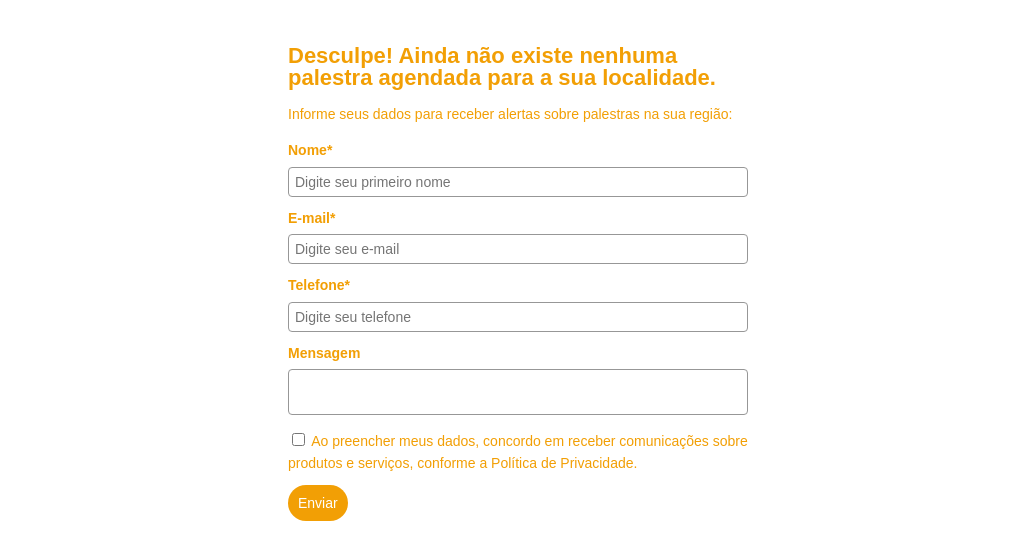
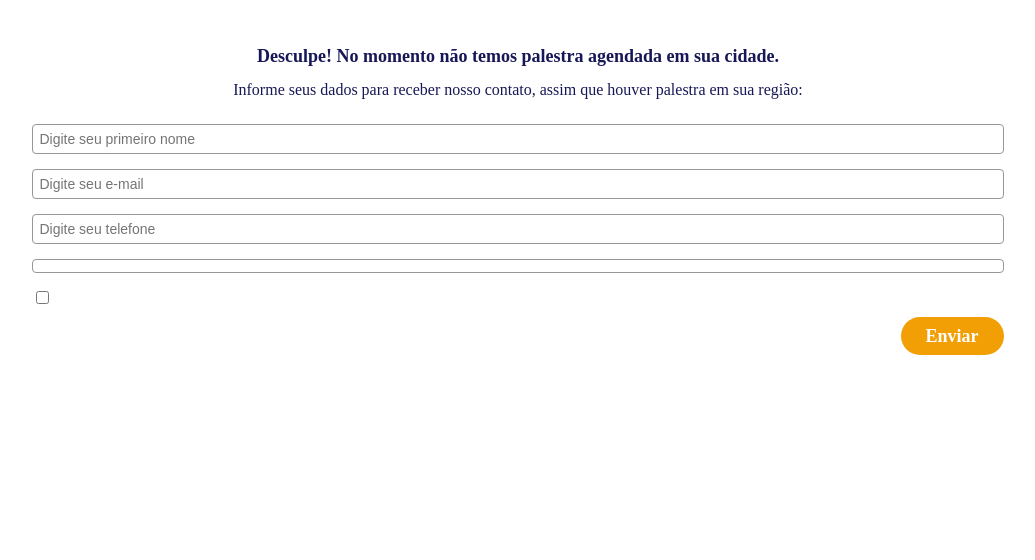
Before and after one commit to colmeiaperformance/mt_ameliabooking, a PHP site: page /views/empty_result_form.php in a window 1280 px wide. Shown: the top 560 px of the page, without its empty margins (122-1157 px from the left). Run offline with PHP 8.4, Linux system fonts and the light colour scheme.

Commit message:
update empty_results_form

```diff
--- a/views/empty_result_form.php
+++ b/views/empty_result_form.php
@@ -1,5 +1,14 @@
 <style>
-  #_form_4_ { font-size:14px; line-height:1.6; font-family:arial, helvetica, sans-serif; margin:0; }
+.subtitle{
+    font-size:16px !important;
+    font-family: 'Work Sans';
+    text-align:center;
+    color:#171757;
+    float: none !important;
+    margin: 0 auto !important;
+    margin-bottom: 16px !important;
+}
+ #_form_4_ { font-size:14px; line-height:1.6; font-family:arial, helvetica, sans-serif; margin:0; max-width: 80% }
  #_form_4_ * { outline:0; }
  ._form_hide { display:none; visibility:hidden; }
  ._form_show { display:block; visibility:visible; }
@@ -9,7 +18,23 @@
  #_form_4_._form-right { right:0; }
  #_form_4_ input[type="text"],#_form_4_ input[type="date"],#_form_4_ textarea { padding:6px; height:auto; border:#979797 1px solid; border-radius:4px; color:#000 !important; font-size:14px; -webkit-box-sizing:border-box; -moz-box-sizing:border-box; box-sizing:border-box; }
  #_form_4_ textarea { resize:none; }
-  #_form_4_ ._submit { -webkit-appearance:none; cursor:pointer; font-family:arial, sans-serif; font-size:14px; text-align:center; background:#f29f05 !important; border:0 !important; -moz-border-radius:20px !important; -webkit-border-radius:20px !important; border-radius:20px !important; color:#fff !important; padding:10px !important; }
+ #_form_4_ ._submit {
+    background: #F29F05;
+    border-radius: 30px;
+    padding: 8px 25px;
+    font-family: 'Work Sans';
+    font-style: normal;
+    font-weight: 700;
+    font-size: 18px;
+    line-height: 22px;
+    color: #FFFFFF;
+    border:none;
+    float: right;
+    transition:0.5s;
+  }
+  #_form_4_ ._submit:hover{
+    background:#FFC536;
+  }
  #_form_4_ ._close-icon { cursor:pointer; background-image:url('https://d226aj4ao1t61q.cloudfront.net/esfkyjh1u_forms-close-dark.png'); background-repeat:no-repeat; background-size:14.2px 14.2px; position:absolute; display:block; top:11px; right:9px; overflow:hidden; width:16.2px; height:16.2px; }
  #_form_4_ ._close-icon:before { position:relative; }
  #_form_4_ ._form-body { margin-bottom:30px; }
@@ -22,7 +47,7 @@
  #_form_4_._dark ._form-branding { color:#333; }
  #_form_4_._dark ._form-branding ._logo { background-image:url('https://d226aj4ao1t61q.cloudfront.net/jftq2c8s_aclogo_dk.png'); }
  #_form_4_ ._form_element { position:relative; margin-bottom:10px; font-size:0; max-width:100%; }
-  #_form_4_ ._form_element * { font-size:14px; }
+ #_form_4_ ._form_element * { font-size:1em; }
  #_form_4_ ._form_element._clear { clear:both; width:100%; float:none; }
  #_form_4_ ._form_element._clear:after { clear:left; }
  #_form_4_ ._form_element input[type="text"],#_form_4_ ._form_element input[type="date"],#_form_4_ ._form_element select,#_form_4_ ._form_element textarea:not(.g-recaptcha-response) { display:block; width:100%; -webkit-box-sizing:border-box; -moz-box-sizing:border-box; box-sizing:border-box; font-family:inherit; }
@@ -54,12 +79,12 @@
  #_form_4_ input[type="date"].datetime_date { width:69%; display:inline-flex; }
  #_form_4_ input[type="time"].datetime_time { width:29%; display:inline-flex; }
  @media all and (min-width:320px) and (max-width:667px) { ::-webkit-scrollbar { display:none; }
-  #_form_4_ { margin:0; width:100%; min-width:100%; max-width:100%; box-sizing:border-box; }
+ #_form_4_ { margin:0; max-width: 80%; width:100%; min-width:100%; max-width:100%; box-sizing:border-box; }
  #_form_4_ * { -webkit-box-sizing:border-box; -moz-box-sizing:border-box; box-sizing:border-box; font-size:1em; }
  #_form_4_ ._form-content { margin:0; width:100%; }
  #_form_4_ ._form-inner { display:block; min-width:100%; }
  #_form_4_ ._form-title,#_form_4_ ._inline-style { margin-top:0; margin-right:0; margin-left:0; }
-  #_form_4_ ._form-title { font-size:1.2em; }
+ #_form_4_ ._form-title { font-size:1.2em; margin-bottom:20px; }
  #_form_4_ ._form_element { margin:0 0 20px; padding:0; width:100%; }
  #_form_4_ ._form-element,#_form_4_ ._inline-style,#_form_4_ input[type="text"],#_form_4_ label,#_form_4_ p,#_form_4_ textarea:not(.g-recaptcha-response) { float:none; display:block; width:100%; }
  #_form_4_ ._row._checkbox-radio label { display:inline; }
@@ -73,8 +98,11 @@
  #_form_4_ button[type="submit"] { padding:20px; font-size:1.5em; }
  #_form_4_ ._inline-style { margin:20px 0 0 !important; }
  }
-  #_form_4_ { position:relative; text-align:left; margin:25px auto 0; padding:20px; -webkit-box-sizing:border-box; -moz-box-sizing:border-box; box-sizing:border-box; *zoom:1; background:#fff !important; border:0px solid #b0b0b0 !important; max-width:500px; -moz-border-radius:0px !important; -webkit-border-radius:0px !important; border-radius:0px !important; color:#f29f05 !important; }
-  #_form_4_ ._form-title { font-size:22px; line-height:22px; font-weight:600; margin-bottom:0; }
+ #_form_4_ { position:relative; text-align:left; margin:25px auto 0; padding:20px; -webkit-box-sizing:border-box; -moz-box-sizing:border-box; box-sizing:border-box; *zoom:1; background:#fff !important; border:0px solid #b0b0b0 !important; -moz-border-radius:0px !important; -webkit-border-radius:0px !important; border-radius:0px !important; color:#f29f05 !important; }
+ #_form_4_ ._form-title {font-family: 'Work Sans';
+    float: none !important;
+    margin: 0 auto !important;
+                font-style: normal; color:#171757; text-align:center; font-size:18px; line-height:22px; font-weight:600; margin-bottom:0; }
  #_form_4_:before,#_form_4_:after { content:" "; display:table; }
  #_form_4_:after { clear:both; }
  #_form_4_._inline-style { width:auto; display:inline-block; }
@@ -83,11 +111,17 @@
  #_form_4_._inline-style p { margin:0; }
  #_form_4_._inline-style ._button-wrapper { position:relative; margin:27px 12.5px 0 20px; }
  #_form_4_ ._form-thank-you { position:relative; left:0; right:0; text-align:center; font-size:18px; }
-  @media all and (min-width:320px) and (max-width:667px) { #_form_4_._inline-form._inline-style ._inline-style._button-wrapper { margin-top:20px !important; margin-left:0 !important; }
+
+ @media all and (min-width:320px) and (max-width:667px) {
+   #_form_4_._inline-form._inline-style ._inline-style._button-wrapper {
+    margin-top:20px !important;
+    margin-left:0 !important;
+  }
  }
 
 </style>
  <link href="https://fonts.googleapis.com/css2?family=Lato&family=Montserrat&family=Roboto&family=IBM+Plex+Sans:wght@400;600&display=swap" rel="stylesheet">
+   <div class="form-empty">
    <form method="POST" action="https://meditacaotranscedental.activehosted.com/proc.php" id="_form_4_" class="_form _form_4 _inline-form  _dark" novalidate>
      <input type="hidden" name="u" value="4" />
      <input type="hidden" name="f" value="4" />
@@ -100,13 +134,15 @@
      <div class="_form-content">
        <div class="_form_element _x96161933 _full_width _clear" >
          <div class="_form-title">
-           Desculpe! Ainda não existe nenhuma palestra agendada para a sua localidade.
+            <div class="alert alert-secondary" id="alertMensage" role="alert">
+              Desculpe! No momento não temos palestra agendada em sua cidade.
+            </div>
          </div>
        </div>
        <div class="_form_element _x89657108 _full_width _clear" >
          <div class="_html-code">
-           <p>
-             Informe seus dados para receber alertas sobre palestras na sua região:
+          <p class="subtitle" id="subtitleMensage">
+              Informe seus dados para receber nosso contato, assim que houver palestra em sua região:
             </p>
          </div>
        </div>
@@ -169,7 +205,10 @@
      </div>
      <div class="_form-thank-you" style="display:none;">
      </div>
-   </form><script type="text/javascript">
+   </form>
+   </div>
+
+<script type="text/javascript">
  window.cfields = {"47":"mensagem","75":"optin"};
  window._show_thank_you = function(id, message, trackcmp_url, email) {
    var form = document.getElementById('_form_' + id + '_'), thank_you = form.querySelector('._form-thank-you');
--- a/views/js/views/FilterFields.js
+++ b/views/js/views/FilterFields.js
@@ -45,7 +45,7 @@ class FilterFields extends View{
           </div>
       </div>
       <div class="mt_row justify-content-start" id="orderBy">
-        <div class="mt_filter col-sm-2">
+        <div class="mt_filter col-sm-3">
           <select id="stateFilter" onchange="changeOrderBy(this.value)" class="form-control">
             <option selected disabled>Ordenar por</option>
             <option value="local">Local</option>
```
Also changed, not shown: views/styles/main.css (+29 -53 lines), views/styles/sass/main.scss (+34 -0 lines). Lines whose indentation alone changed are shown as unchanged.
